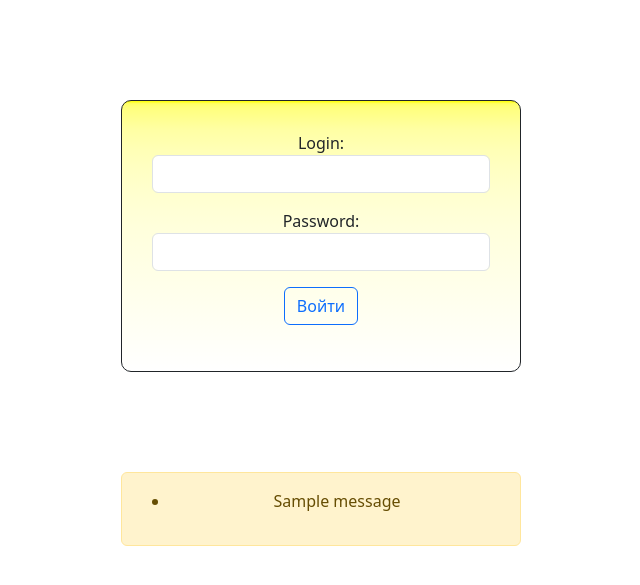
After one commit to KiberPaulMan/ztcore, a Django app: page /call-center/login/ in a window 1280 px wide. The commit adds this page. Shown: the top 585 px of the page, without its empty margins (319-959 px from the left). Run offline with Django 5.2, Linux system fonts and the light colour scheme; tables that the repository leaves empty hold one stand-in row (values such as "Sample post"); one stand-in notice (Sample message) is shown.

```diff
--- /dev/null
+++ b/call_center/auth.py
@@ -0,0 +1,30 @@
+from django.contrib.auth import authenticate, login
+from django.contrib import messages
+from django.http import HttpResponse
+from django.shortcuts import render, redirect
+from .forms import LoginForm
+
+
+def user_login(request):
+    if request.method == 'POST':
+        form = LoginForm(request.POST)
+
+        if form.is_valid():
+            cd = form.cleaned_data
+            user = authenticate(request,
+                                username=cd['username'],
+                                password=cd['password'])
+            if user is not None:
+                if user.is_active:
+                    login(request, user)
+                    return redirect('incoming_calls')
+                else:
+                    return HttpResponse('Аккаунт не является действительным')
+            else:
+                messages.add_message(request,
+                                     messages.ERROR,
+                                     'Неверно введен логин или пароль. Пожалуйста, попробуйте снова.'
+                                     )
+    else:
+        form = LoginForm()
+    return render(request, 'call_center/registration/login.html', {'form': form})
--- a/call_center/forms.py
+++ b/call_center/forms.py
@@ -31,3 +31,10 @@ class CommentForm(forms.ModelForm):
     class Meta:
         model = Comment
         fields = ['status', 'title']
+
+
+class LoginForm(forms.Form):
+    username = forms.CharField(widget=forms.TextInput(attrs={'class': 'form-control', 'type': 'text'}),
+                               label='Login')
+    password = forms.CharField(widget=forms.PasswordInput(attrs={'class': 'form-control', 'type': 'password'}),
+                               label='Password')
--- /dev/null
+++ b/call_center/templates/call_center/registration/login.html
@@ -0,0 +1,49 @@
+<!DOCTYPE html>
+<html lang="en">
+<head>
+    <meta charset="UTF-8">
+    <title>Login</title>
+    <style>
+        .form-login {
+            width: 400px;
+            margin: 100px auto;
+            padding: 30px;
+            text-align: center;
+            border-width: 1px;
+            background: linear-gradient(yellow, 3%, white);
+            border-radius: 10px;
+            border-style: solid;
+            }
+        .alert-warning {
+            width: 400px;
+            margin: 100px auto;
+            text-align: center;
+        }
+    </style>
+    <link href="https://cdn.jsdelivr.net/npm/bootstrap@5.3.1/dist/css/bootstrap.min.css" rel="stylesheet" integrity="sha384-4bw+/aepP/YC94hEpVNVgiZdgIC5+VKNBQNGCHeKRQN+PtmoHDEXuppvnDJzQIu9" crossorigin="anonymous">
+</head>
+<body>
+    <div class="form-login">
+      <form method="post" class="mb-3">
+        {{ form.as_p }}
+        {% csrf_token %}
+        <button type="submit" class="btn btn-outline-primary">Войти</button>
+      </form>
+    </div>
+
+    {% if messages %}
+    <div class="alert alert-warning" role="alert">
+                <ul class="messages">
+            {% for message in messages %}
+
+                <li>{{ message }}</li>
+            {% endfor %}
+        </ul>
+
+    </div>
+
+    {% endif %}
+
+
+</body>
+</html>
--- a/call_center/urls.py
+++ b/call_center/urls.py
@@ -1,6 +1,11 @@
+from django.conf import settings
 from django.urls import path
+from django.contrib.auth.views import LogoutView
 from . import views
+from . import auth
 
 urlpatterns = [
     path('incoming-calls/', views.get_statistics_of_incoming_calls, name='incoming_calls'),
+    path('login/', auth.user_login, name='login'),
+    path('logout/', LogoutView.as_view(next_page=settings.LOGOUT_REDIRECT_URL), name='logout'),
 ]
--- a/call_center/views.py
+++ b/call_center/views.py
@@ -3,6 +3,7 @@ from datetime import datetime
 from datetime import timedelta
 from django.conf import settings
 from django.shortcuts import render
+from django.contrib.auth.decorators import login_required
 from call_center.forms import DateForm, CommentForm
 from .models import IncomingCall, Comment
 
@@ -71,6 +72,7 @@ def get_clients_data(incoming_calls, date_start, date_finish):
     return {'clients': clients, 'total_info': total_info}
 
 
+@login_required(login_url='login')
 def get_statistics_of_incoming_calls(request):
     clients_data = {
         'clients': None,
--- a/ztcore/settings.py
+++ b/ztcore/settings.py
@@ -142,3 +142,5 @@ MEDIA_ROOT = os.path.join(BASE_DIR, 'media')
 DEFAULT_AUTO_FIELD = 'django.db.models.BigAutoField'
 
 MTS_API_KEY = env('MTS_API_KEY')
+
+LOGOUT_REDIRECT_URL = 'login'
```
Also changed, not shown: call_center/templates/call_center/incoming_calls.html (+66 -4 lines).
